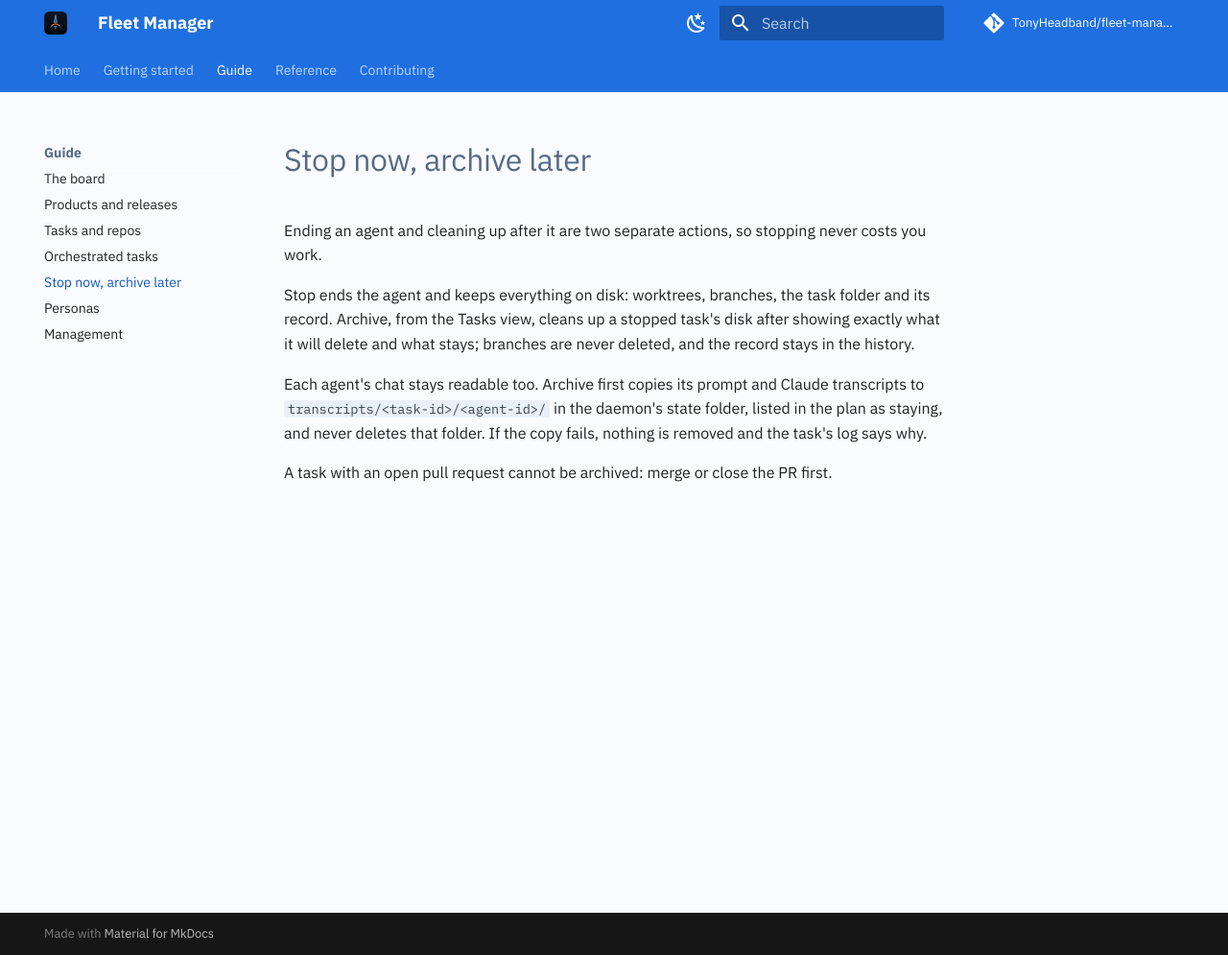
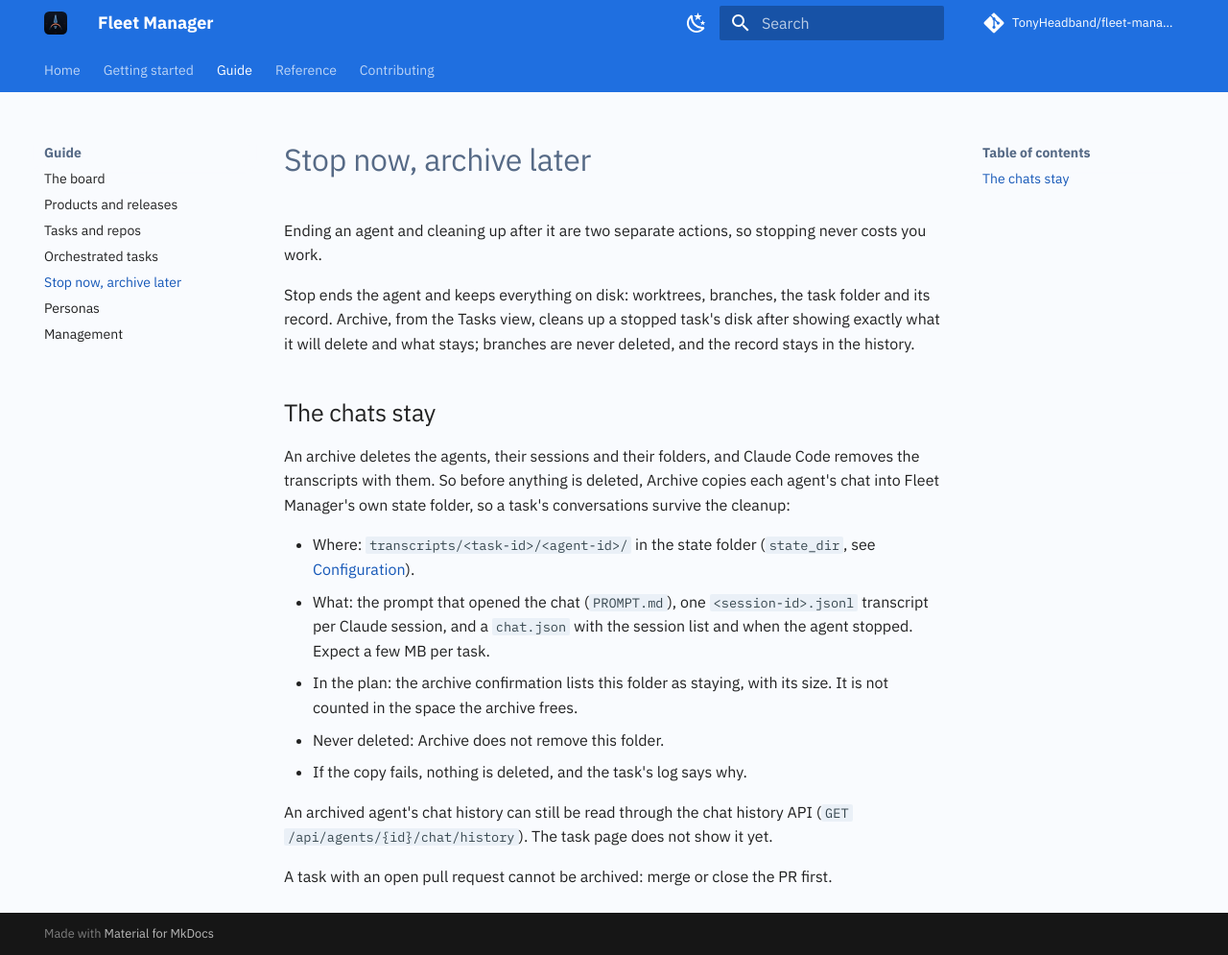
Before and after one commit to TonyHeadband/fleet-manager, an MkDocs documentation site: the page built from docs/guide/stop-and-archive.md, in a window 1280 px wide and 995 px high. Shown: the whole window at 96% size. Built offline with MkDocs 1.6.1 and Material for MkDocs 9.7.7, drawn with Linux system fonts in a browser that asks for light colours; comment, search, counter and statistics services are not loaded.

Commit message:
docs: say that an archive keeps the agents' chats
Co-Authored-By: Claude Sonnet 5.5 <noreply@anthropic.com>

```diff
--- a/docs/guide/stop-and-archive.md
+++ b/docs/guide/stop-and-archive.md
@@ -6,8 +6,22 @@ Stop ends the agent and keeps everything on disk: worktrees, branches, the task
 from the Tasks view, cleans up a stopped task's disk after showing exactly what it will delete and what stays;
 branches are never deleted, and the record stays in the history.
 
-Each agent's chat stays readable too. Archive first copies its prompt and Claude transcripts to
-`transcripts/<task-id>/<agent-id>/` in the daemon's state folder, listed in the plan as staying, and never deletes
-that folder. If the copy fails, nothing is removed and the task's log says why.
+## The chats stay
+
+An archive deletes the agents, their sessions and their folders, and Claude Code removes the transcripts with them. So
+before anything is deleted, Archive copies each agent's chat into Fleet Manager's own state folder, so a task's
+conversations survive the cleanup:
+
+- Where: `transcripts/<task-id>/<agent-id>/` in the state folder (`state_dir`, see
+  [Configuration](../reference/configuration.md)).
+- What: the prompt that opened the chat (`PROMPT.md`), one `<session-id>.jsonl` transcript per Claude session, and a
+  `chat.json` with the session list and when the agent stopped. Expect a few MB per task.
+- In the plan: the archive confirmation lists this folder as staying, with its size. It is not counted in the space
+  the archive frees.
+- Never deleted: Archive does not remove this folder.
+- If the copy fails, nothing is deleted, and the task's log says why.
+
+An archived agent's chat history can still be read through the chat history API
+(`GET /api/agents/{id}/chat/history`). The task page does not show it yet.
 
 A task with an open pull request cannot be archived: merge or close the PR first.
```
Also changed, not shown: docs/reference/configuration.md (+1 -1 lines), packaging/changes/unreleased.md (+1 -0 lines).
